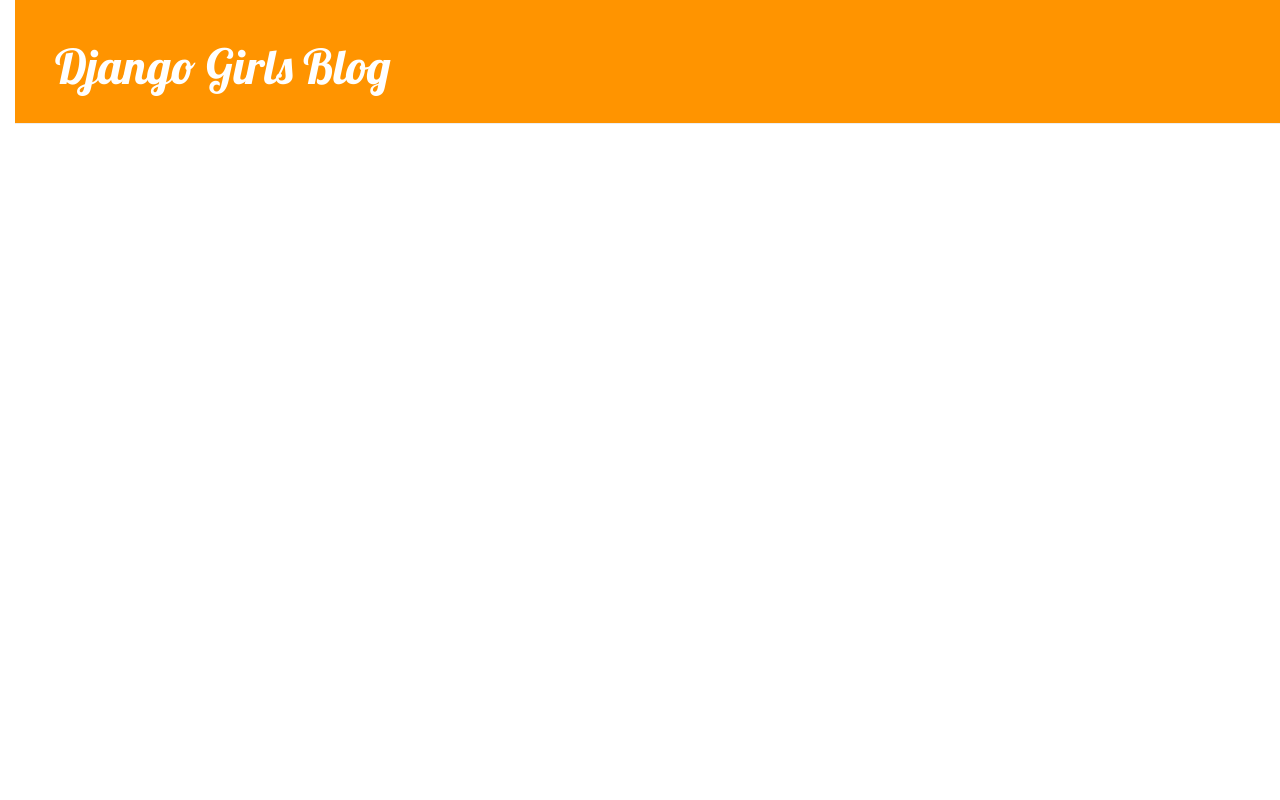
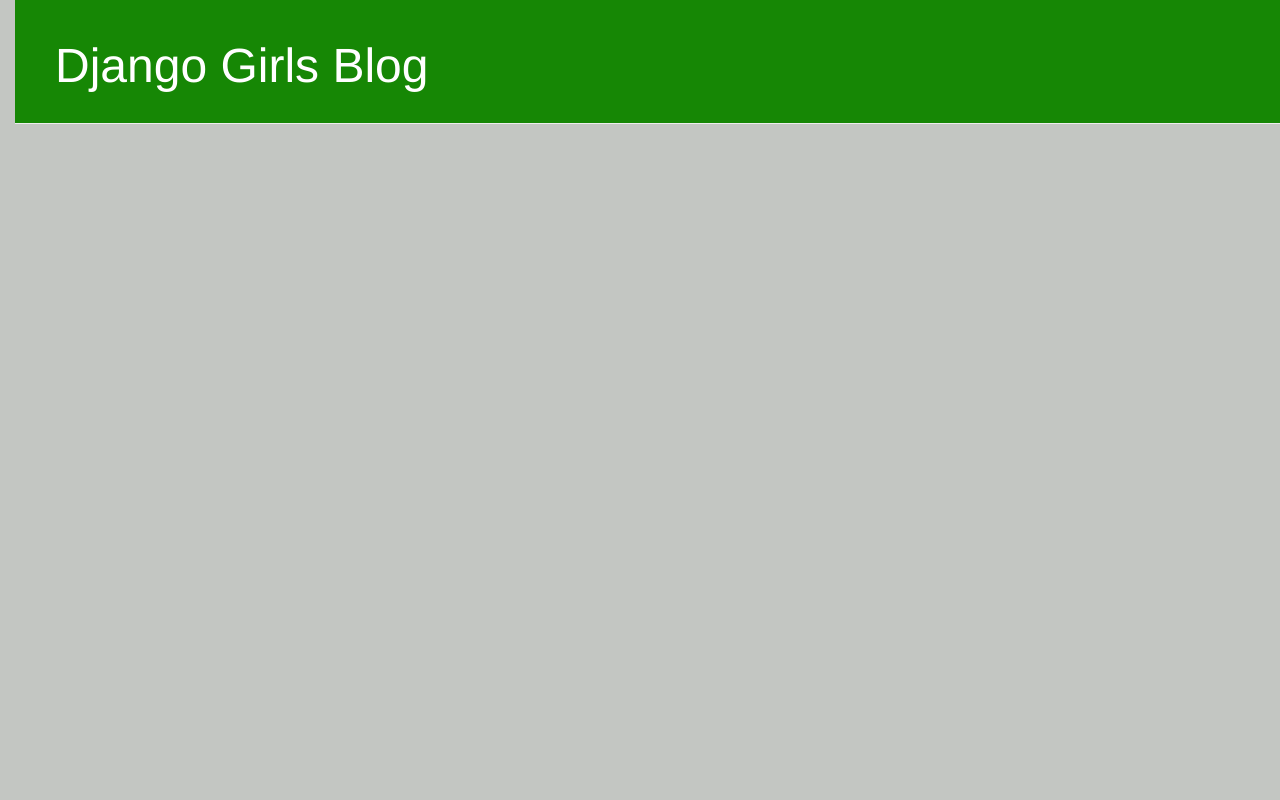
Before and after one commit to mUtterberg/my-django-blog, a Django app: template blog/templates/blog/base.html in a window 1280 px wide. Run offline with Django 3.2, Linux system fonts and the light colour scheme; the template is opened without the code that fills it, so the values that code supplies are empty; parts of the project's set-up code (start-up, migrations or seed data) failed here and were passed over; some libraries are stand-ins or nearby versions.

Commit message:
Updated fonts from Lobster to Helvetica and colors from orange/white to green/grey.

```diff
--- a/blog/static/css/blog.css
+++ b/blog/static/css/blog.css
@@ -1,14 +1,15 @@
 h1 a {
     color: #FCA205;
-    font-family: 'Lobster';
+    font-family: Helvetica, Arial, sans-serif;
 }
 
 body {
     padding-left: 15px;
+    background-color: #c3c6c2;
 }
 
 .page-header {
-    background-color: #ff9400;
+    background-color: #168705;
     margin-top: 0;
     padding: 20px 20px 20px 40px;
 }
@@ -24,7 +25,7 @@
 }
 
 h1, h2, h3, h4 {
-    font-family: 'Lobster', cursive;
+    font-family: Helvetica, Arial, sans-serif;
 }
 
 .date {
--- a/blog/templates/blog/base.html
+++ b/blog/templates/blog/base.html
@@ -4,7 +4,7 @@
         <title>Django Girls blog</title>
         <link rel="stylesheet" href="//maxcdn.bootstrapcdn.com/bootstrap/3.2.0/css/bootstrap.min.css">
         <link rel="stylesheet" href="//maxcdn.bootstrapcdn.com/bootstrap/3.2.0/css/bootstrap-theme.min.css">
-        <link href='//fonts.googleapis.com/css?family=Lobster&subset=latin,latin-ext' rel='stylesheet' type='text/css'>
+        <!-- <link href='//fonts.googleapis.com/css?family=Lobster&subset=latin,latin-ext' rel='stylesheet' type='text/css'> -->
         <link rel="stylesheet" href="{% static 'css/blog.css' %}">
     </head>
     <body>
```
